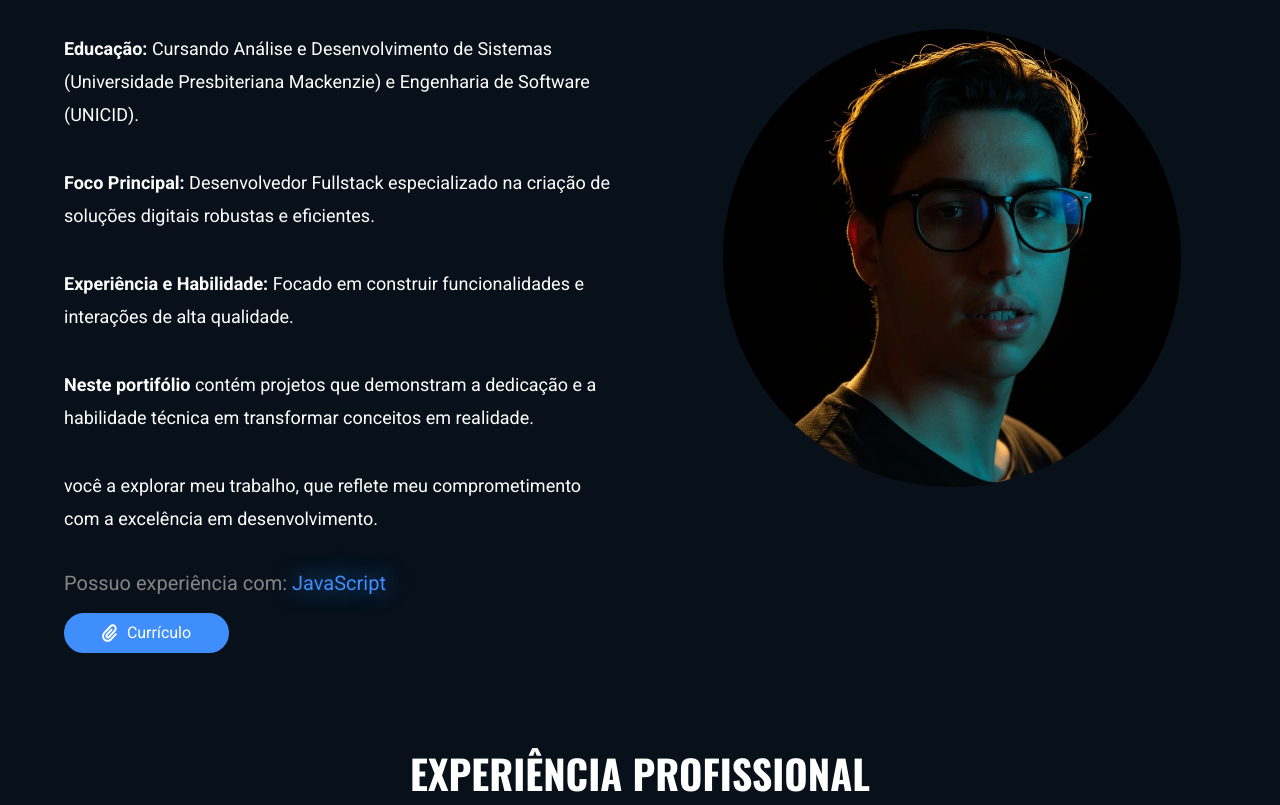
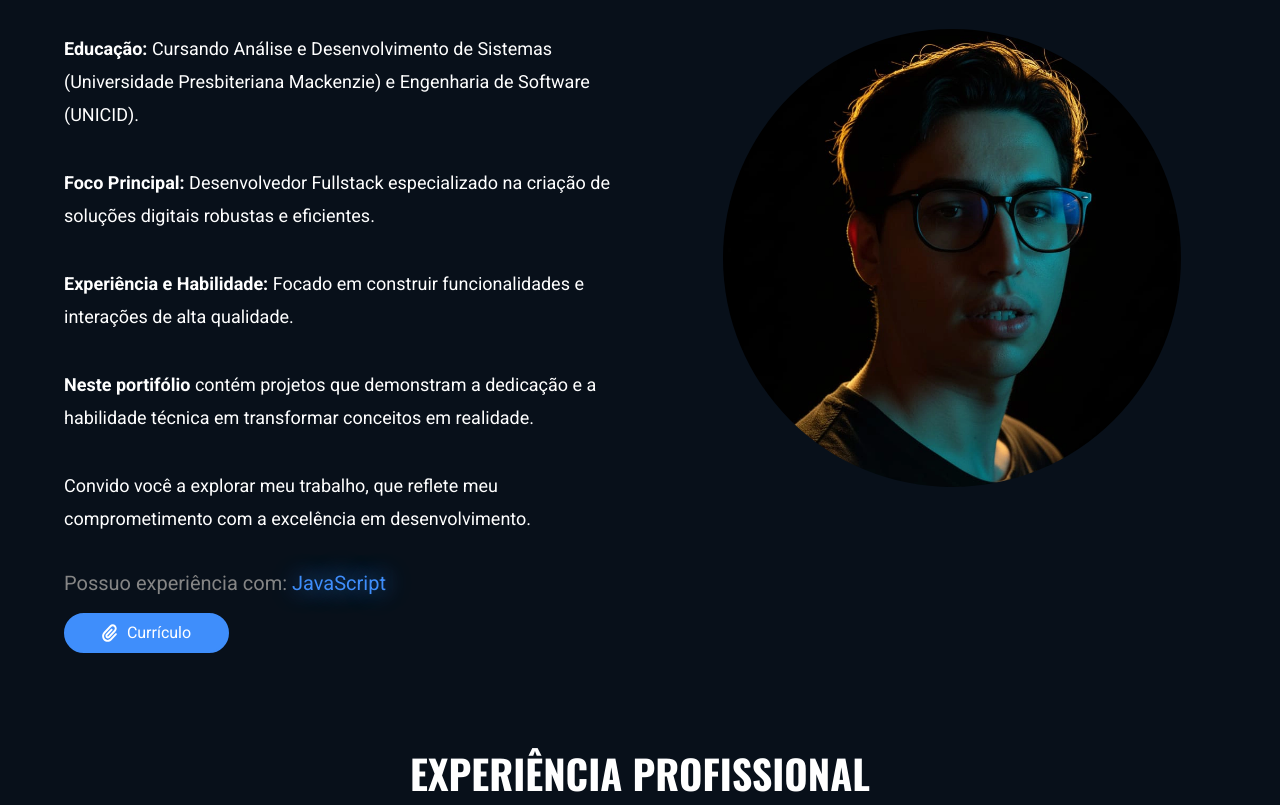
Before and after one commit to FilipeVersani/portifolio-filipe-versani, a plain HTML site: page index.html in a window 1280 px wide. Shown: the part 292-1097 px from the top of the page. Drawn offline with nearby package versions, Linux system fonts and the light colour scheme.

Commit message:
Add files via upload

```diff
--- a/index.html
+++ b/index.html
@@ -80,7 +80,7 @@
                         <p class="descricao"><b>Foco Principal:</b> Desenvolvedor Fullstack especializado na criação de soluções digitais robustas e eficientes.</p>
                         <p class="descricao"><b>Experiência e Habilidade:</b> Focado em construir funcionalidades e interações de alta qualidade.</p>
                         <p class="descricao"><b>Neste portifólio</b> contém projetos que demonstram a dedicação e a habilidade técnica em transformar conceitos em realidade.</p>
-                        <p class="descricao">você a explorar meu trabalho, que reflete meu comprometimento com a excelência em desenvolvimento.</p>
+                        <p class="descricao">Convido você a explorar meu trabalho, que reflete meu comprometimento com a excelência em desenvolvimento.</p>
                         <p class="experiencias">
                             Possuo experiência com: <span class="habilidade"></span>
                         </p>
```
